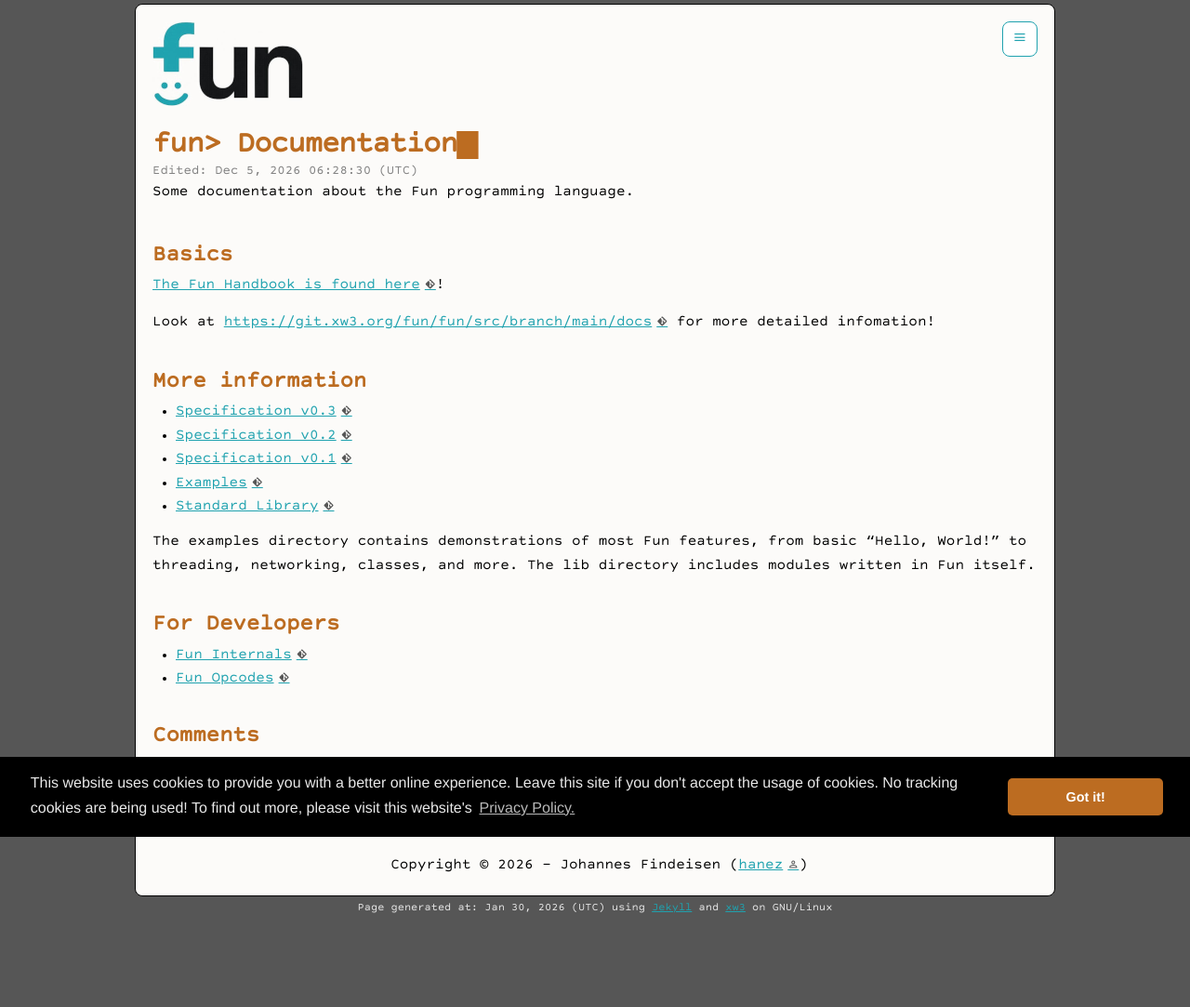
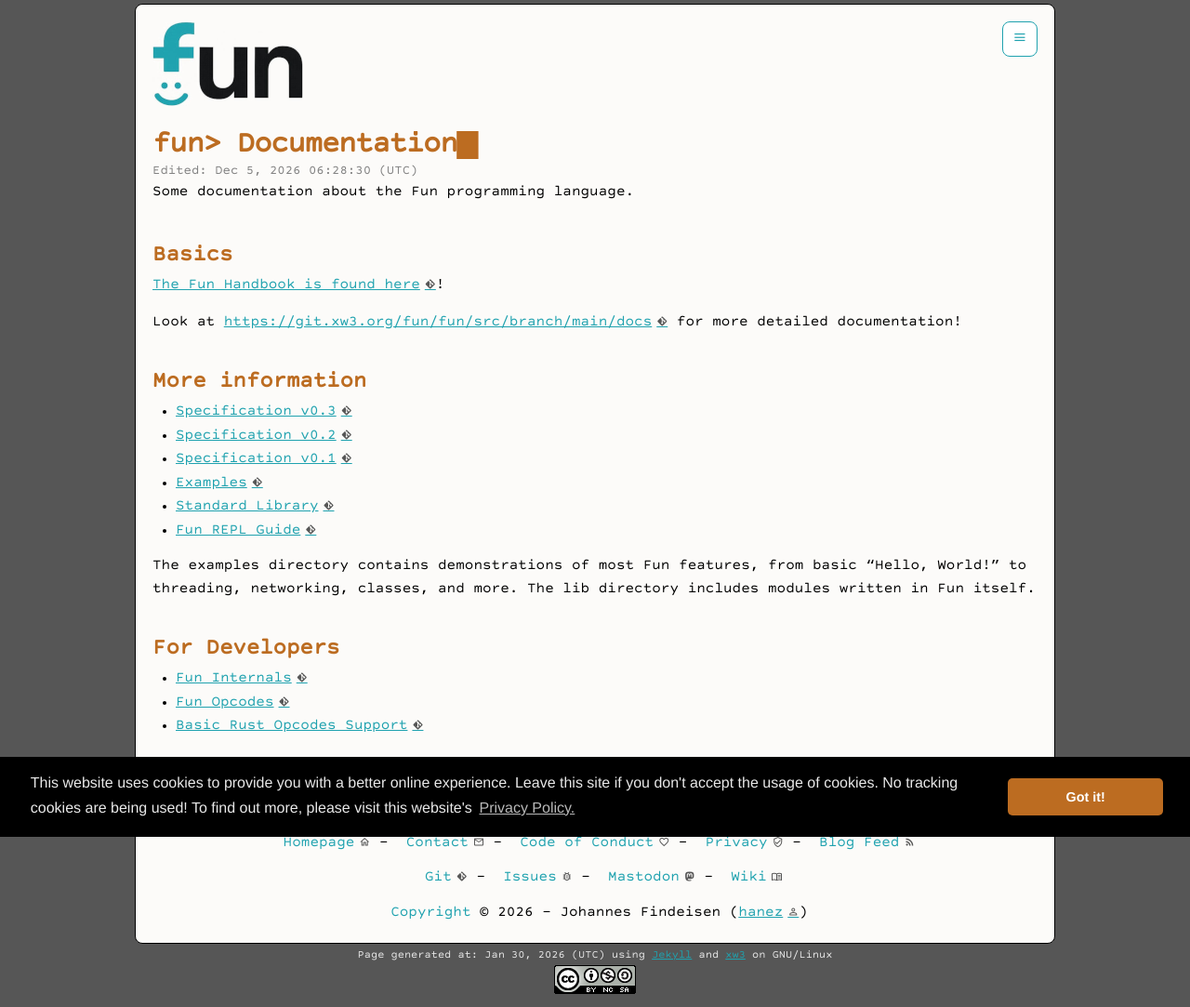
Before and after one commit to hanez/fun-lang.xyz, a Jekyll site: the page built from documentation/documentation.md, in a window 1280 px wide. Shown: the whole page at 93% size. Built offline with Jekyll 4.4.1, drawn with Linux system fonts in a browser that asks for light colours; comment, search, counter and statistics services are not loaded; before the commit the page ends 1001 px from its top, so only the background shows below that.

```diff
--- a/_config.yml
+++ b/_config.yml
@@ -24,6 +24,9 @@ lang: en
 os: GNU/Linux
 charset: utf-8
 libdir: /var/www/fun-lang.xyz/www/lib
+license: CC BY-NC-SA
+license_name: Attribution-NonCommercial-ShareAlike 4.0 International
+license_url: https://creativecommons.org/licenses/by-nc-sa/4.0/
 
 mastodon: https://fosstodon.org/@fun
 
--- a/_includes/footer.html
+++ b/_includes/footer.html
@@ -5,6 +5,7 @@
       <h2 style="display:none;">Navigation</h2>
       <ul style="list-style:none;margin-left:0px;text-align:center;">
         <li style="display:inline;"><a href="/" style="text-decoration:none;" title="Homepage" class="home">Homepage</a>&nbsp;-</li>
+        <!--<li style="display:inline;">&nbsp;<a href="/about/" style="text-decoration:none;" title="About" class="about">About</a>&nbsp;-</li>-->
         <li style="display:inline;">&nbsp;<a href="/contact/" style="text-decoration:none;" title="Contact" class="mail">Contact</a>&nbsp;-</li>
         <li style="display:inline;">&nbsp;<a href="/community/code-of-conduct/" style="text-decoration:none;" title="Code of Conduct" class="love">Code of Conduct</a>&nbsp;-</li>
         <li style="display:inline;">&nbsp;<a href="/privacy/" style="text-decoration:none;" title="Privacy" class="privacy">Privacy</a>&nbsp;-</li>
@@ -17,7 +18,8 @@
         <li style="display:inline;">&nbsp;<a href="{{ site.mastodon }}" style="text-decoration:none;" title="Mastodon" class="mastodon" rel="me">Mastodon</a>&nbsp;-</li>
         <li style="display:inline;">&nbsp;<a href="{{ site.git }}wiki" style="text-decoration:none;" title="Wiki" class="wiki">Wiki</a></li>
       </ul>
-      <p style="text-align:center;">Copyright &copy; {{ site.time | date: "%Y" }} - Johannes Findeisen (<a href="https://git.xw3.org/hanez" class="user">hanez</a>)</p>
+      <p style="text-align:center;"><a href="/copyright/" style="text-decoration:none;" title="Copyright">Copyright</a> &copy; {{ site.time | date: "%Y" }} - Johannes Findeisen (<a href="https://git.xw3.org/hanez" class="user">hanez</a>)</p>
+
     </div>
   </div>
 </footer>
--- a/_layouts/default.html
+++ b/_layouts/default.html
@@ -18,8 +18,8 @@ layout:
   </div>
 
   <p style="text-align: center; color: #e8e8e8; font-size: 12px;">
-  Page generated at: {{ site.time | date: "%b %-d, %Y" }} ({{ site.time | date: "%Z" }}) using <a href="https://jekyllrb.com/">Jekyll</a> and <a href="https://git.xw3.org/xw3/xw3">xw3</a> on {{ site.os }}
-  </p>
+  Page generated at: {{ site.time | date: "%b %-d, %Y" }} ({{ site.time | date: "%Z" }}) using <a href="https://jekyllrb.com/">Jekyll</a> and <a href="https://git.xw3.org/xw3/xw3">xw3</a> on {{ site.os }}<br>
+  <a href="https://creativecommons.org/licenses/by-nc-sa/4.0/" style="text-decoration:none;" title="License"><img src="/images/by-nc-sa-88x31.png"></a></p>
 
   <script src="/js/sorttable-2.min.js" charset="utf-8"></script>
   <script src="/js/cookieconsent.min.js" data-cfasync="false"></script>
--- a/documentation/documentation.md
+++ b/documentation/documentation.md
@@ -18,13 +18,17 @@ tags:
 - help
 - guide
 - howto
+- docs
+- specifications
+- specs
+- repl
 ---
 
 ## Basics
 
 [The Fun Handbook is found here](https://git.xw3.org/fun/fun/src/branch/main/docs/handbook.md){:class="git"}!
 
-Look at [https://git.xw3.org/fun/fun/src/branch/main/docs](https://git.xw3.org/fun/fun/src/branch/main/docs){:class="git"} for more detailed infomation!
+Look at [https://git.xw3.org/fun/fun/src/branch/main/docs](https://git.xw3.org/fun/fun/src/branch/main/docs){:class="git"} for more detailed documentation!
 
 ## More information
 
@@ -33,6 +37,7 @@ Look at [https://git.xw3.org/fun/fun/src/branch/main/docs](https://git.xw3.org/f
 - [Specification v0.1](https://git.xw3.org/fun/fun/src/branch/main/spec/v0.1.md){:class="git"}
 - [Examples](https://git.xw3.org/fun/fun/src/branch/main/examples){:class="git"}
 - [Standard Library](https://git.xw3.org/fun/fun/src/branch/main/lib){:class="git"}
+- [Fun REPL Guide](https://git.xw3.org/fun/fun/src/branch/main/docs/repl.md){:class="git"}
 
 The examples directory contains demonstrations of most Fun features, from basic "Hello, World!" to threading, networking, classes, and more. The lib directory includes modules written in Fun itself.
 
@@ -40,3 +45,4 @@ The examples directory contains demonstrations of most Fun features, from basic
 
 - [Fun Internals](https://git.xw3.org/fun/fun/src/branch/main/docs/internals.md){:class="git"}
 - [Fun Opcodes](https://git.xw3.org/fun/fun/src/branch/main/docs/opcodes.md){:class="git"}
+- [Basic Rust Opcodes Support](https://git.xw3.org/fun/fun/src/branch/main/docs/rust.md){:class="git"}
```
Also changed, not shown: _posts/2026-01-25-announcing-fun-0.37.62.md (+7 -3 lines), copyright/copyright.md (added, +18 -0 lines), index.md (+3 -1 lines), images/by-nc-sa-80x15.png (added), images/by-nc-sa-88x31.png (added).
